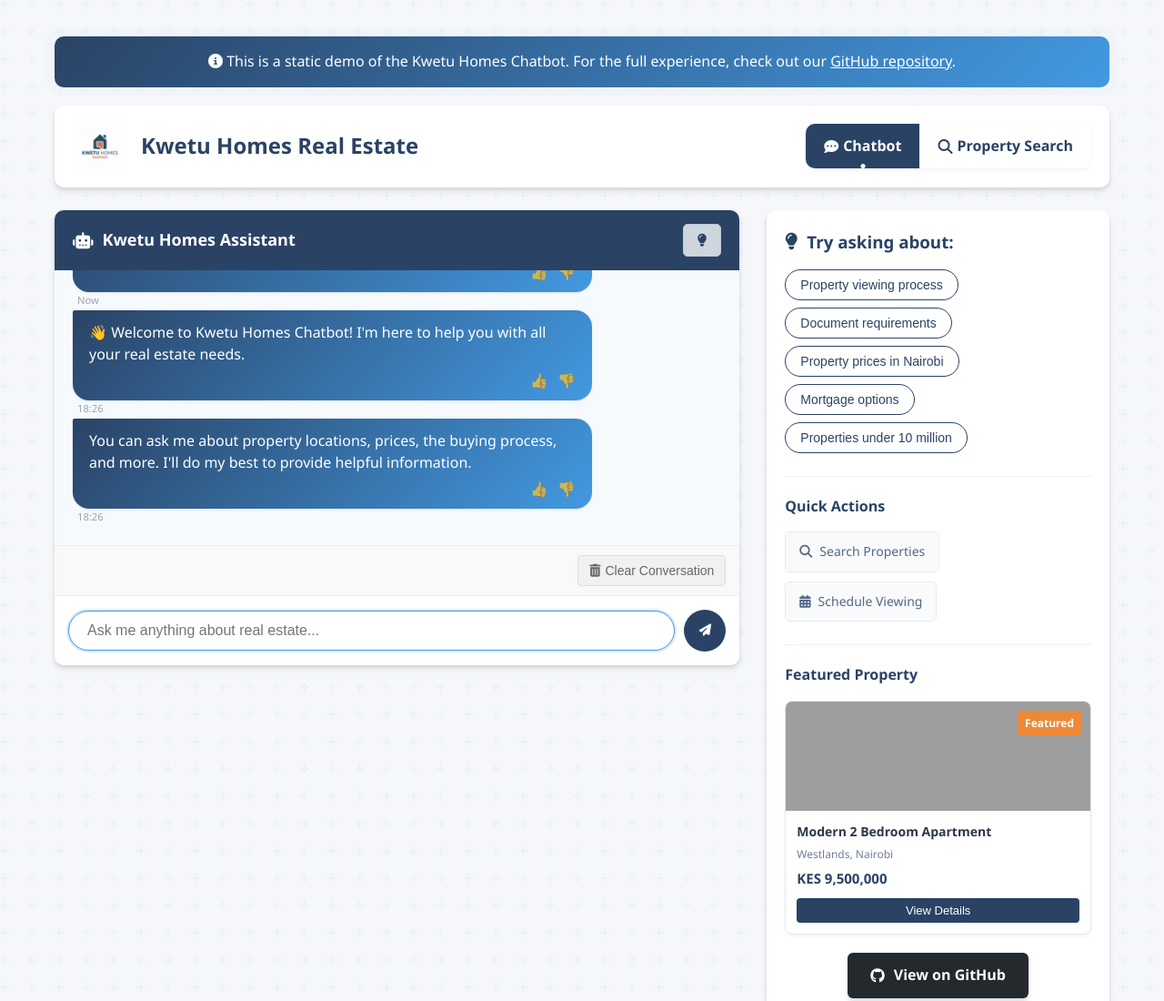
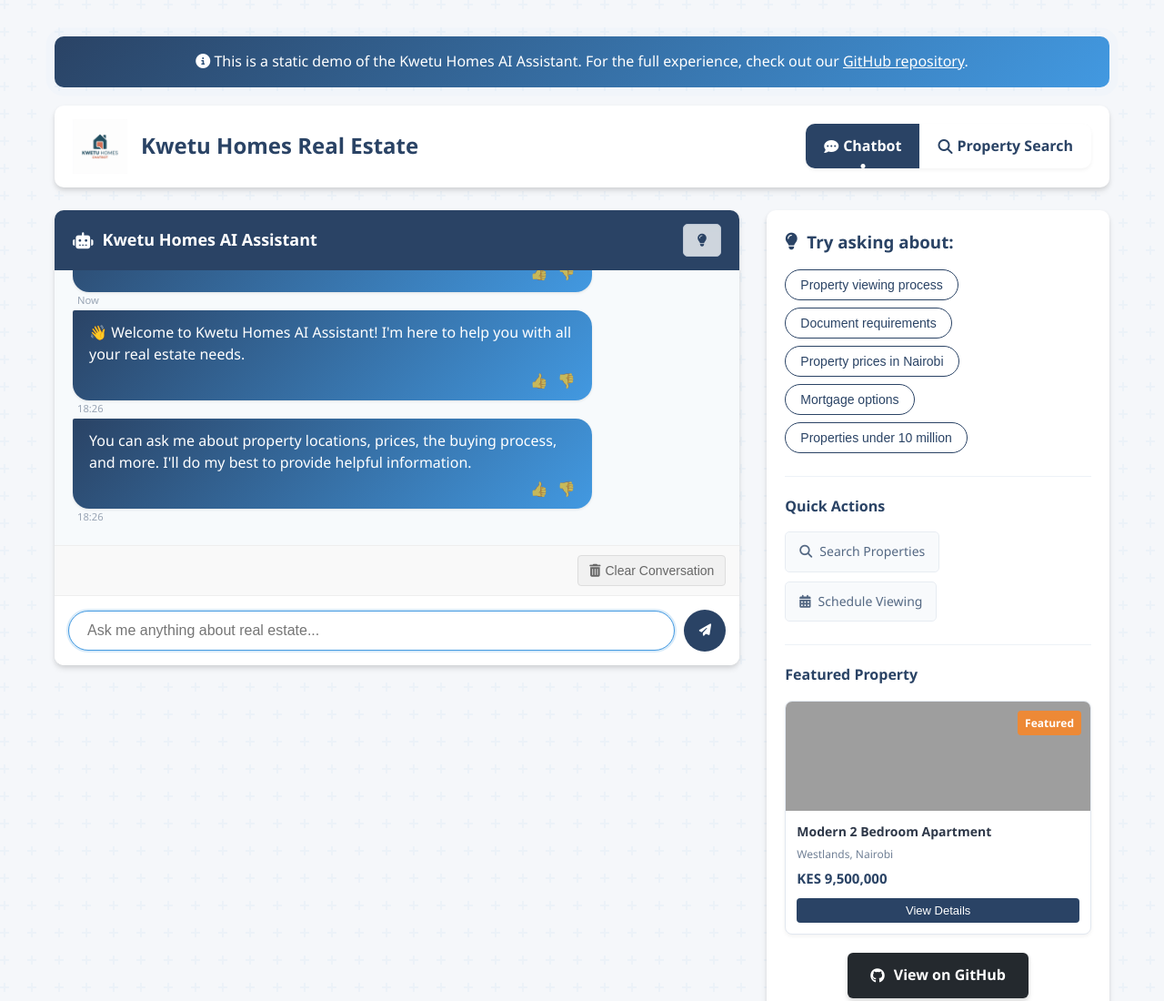
Before and after one commit to moses-y/Real-Estate-Chatbot, a plain HTML site: page index.html in a window 1280 px wide. Shown: the top 1100 px of the page at 91% size. Drawn offline with Linux system fonts and the light colour scheme; grey boxes are pictures that could not be loaded.

Commit message:
Name update

```diff
--- a/index.html
+++ b/index.html
@@ -3,8 +3,8 @@
 <head>
     <meta charset="UTF-8">
     <meta name="viewport" content="width=device-width, initial-scale=1.0">
-    <title>Kwetu Homes Real Estate Chatbot</title>
-    <meta name="description" content="Kwetu Homes Real Estate Chatbot - Get instant answers about properties, buying process, and more.">
+    <title>Kwetu Homes AI Assistant</title>
+    <meta name="description" content="Kwetu Homes AI Assistant - Get instant answers about properties, buying process, and more.">
     <link rel="stylesheet" href="https://cdnjs.cloudflare.com/ajax/libs/font-awesome/6.4.0/css/all.min.css">
     <style>
         /* Modern color scheme and design variables */
@@ -943,7 +943,7 @@
 <body>
     <div class="container">
         <div class="demo-notice">
-            <p><i class="fas fa-info-circle"></i> This is a static demo of the Kwetu Homes Chatbot. For the full experience, check out our <a href="https://github.com/moses-y/Real-Estate-Chatbot" style="color: white; text-decoration: underline;">GitHub repository</a>.</p>
+            <p><i class="fas fa-info-circle"></i> This is a static demo of the Kwetu Homes AI Assistant. For the full experience, check out our <a href="https://github.com/moses-y/Real-Estate-Chatbot" style="color: white; text-decoration: underline;">GitHub repository</a>.</p>
         </div>
 
         <header>
@@ -964,7 +964,7 @@
         <main id="chat-view">
             <div class="chat-container">
                 <div class="chat-header">
-                    <h2><i class="fas fa-robot"></i> Kwetu Homes Assistant</h2>
+                    <h2><i class="fas fa-robot"></i> Kwetu Homes AI Assistant</h2>
                     <div class="chat-header-actions">
                         <button id="toggle-suggestions" title="Toggle suggestions panel" class="action-btn">
                             <i class="fas fa-lightbulb"></i>
@@ -975,7 +975,7 @@
                 <div class="chat-box" id="chat-box">
                     <div class="message bot" id="msg-welcome">
                         <div class="message-content">
-                            Hello! I'm the Kwetu Homes Real Estate Assistant. How can I help you today? I can provide information about properties, buying process, mortgages, and more.
+                            Hello! I'm the Kwetu Homes AI Assistant. How can I help you today? I can provide information about properties, buying process, mortgages, and more.
                         </div>
                         <div class="feedback-buttons">
                             <button class="feedback-btn helpful" onclick="provideFeedback(this, true)" title="This was helpful">👍</button>
@@ -1831,7 +1831,7 @@
             // Welcome tour for first-time visitors
             function showWelcomeTour() {
                 setTimeout(() => {
-                    addMessage("👋 Welcome to Kwetu Homes Chatbot! I'm here to help you with all your real estate needs.");
+                    addMessage("👋 Welcome to Kwetu Homes AI Assistant! I'm here to help you with all your real estate needs.");
                 }, 1000);
 
                 setTimeout(() => {
```
